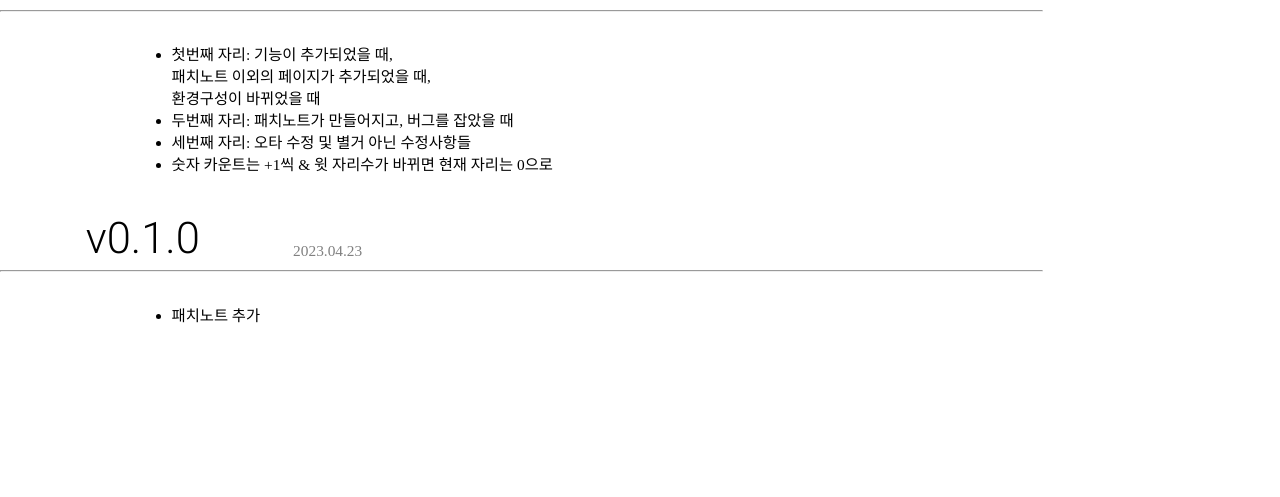
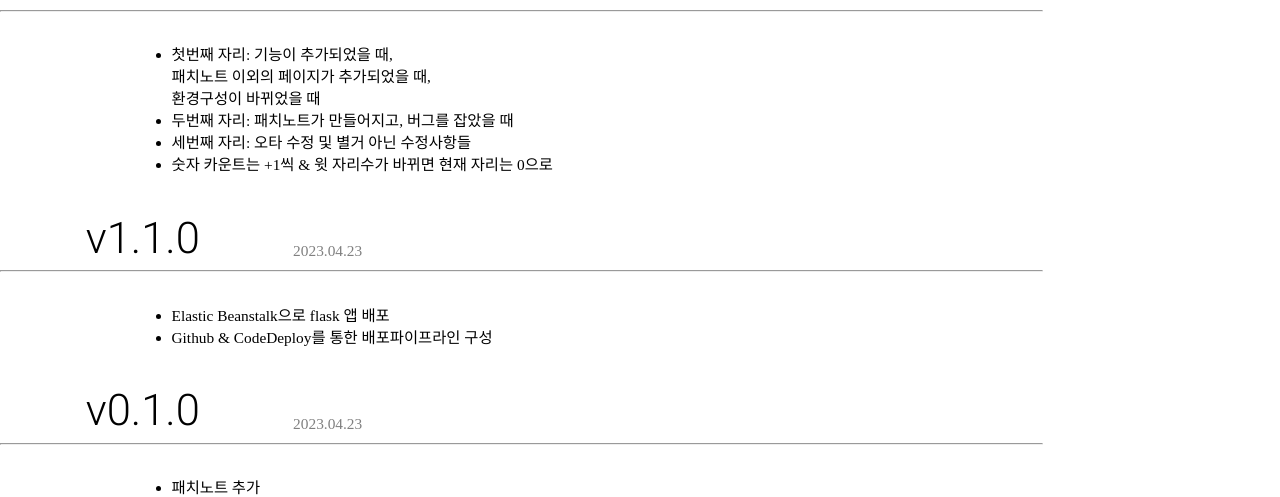
Before and after one commit to KapokTeam/project-seoul, a Flask app: page /patch in a window 1280 px wide. Shown: the part 575-1072 px from the top of the page. Before the commit the page ends 898 px from the top, so only its background shows below. Run offline with Flask 2, Linux system fonts and the light colour scheme; some libraries are stand-ins or nearby versions.

Commit message:
patch_notes_v1

```diff
--- a/backend/static/css/patch_notes.css
+++ b/backend/static/css/patch_notes.css
@@ -11,7 +11,7 @@
 
 body {
     background-color: white;
-    min-height: fit-content;
+    /* min-height: fit-content; */
 }
 
 main {
--- a/backend/templates/patch_notes.html
+++ b/backend/templates/patch_notes.html
@@ -27,7 +27,18 @@
             <li class="patch-list-content">세번째 자리: 오타 수정 및 별거 아닌 수정사항들</li>
             <li class="patch-list-content">숫자 카운트는 +1씩 & 윗 자리수가 바뀌면 현재 자리는 0으로</li>
         </ul>
-    </div>
+      </div>
+      <div class="content-block">
+        <div class="major-headings">
+            <p class="version">v1.1.0</p>
+            <p class="date">2023.04.23</p>
+        </div>
+        <hr class="content-block-divide">
+        <ul class="patch-list">
+            <li class="patch-list-content">Elastic Beanstalk으로 flask 앱 배포</li>
+            <li class="patch-list-content">Github & CodeDeploy를 통한 배포파이프라인 구성</li>
+        </ul>
+      </div>
       <div class="content-block">
           <div class="major-headings">
               <p class="version">v0.1.0</p>
```
